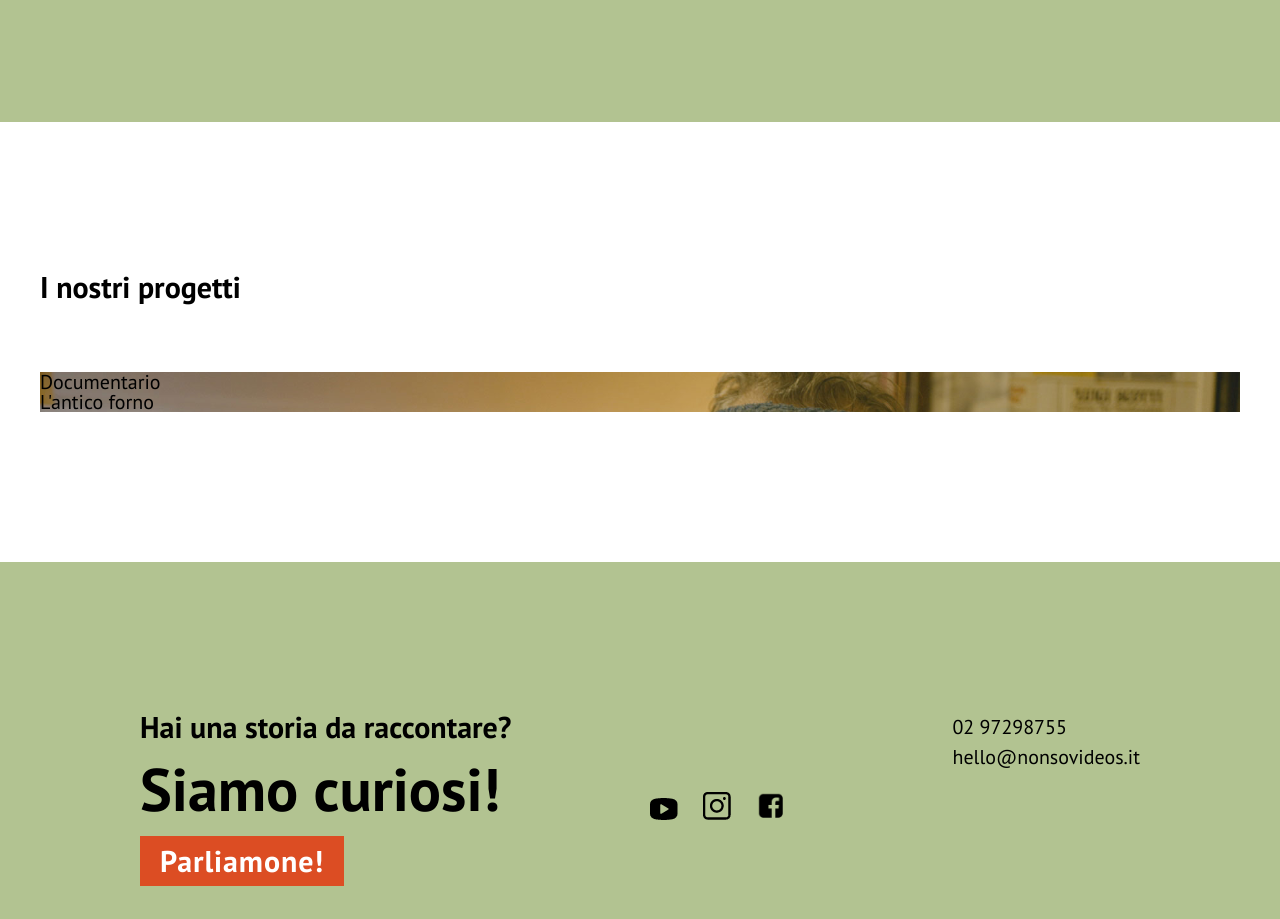
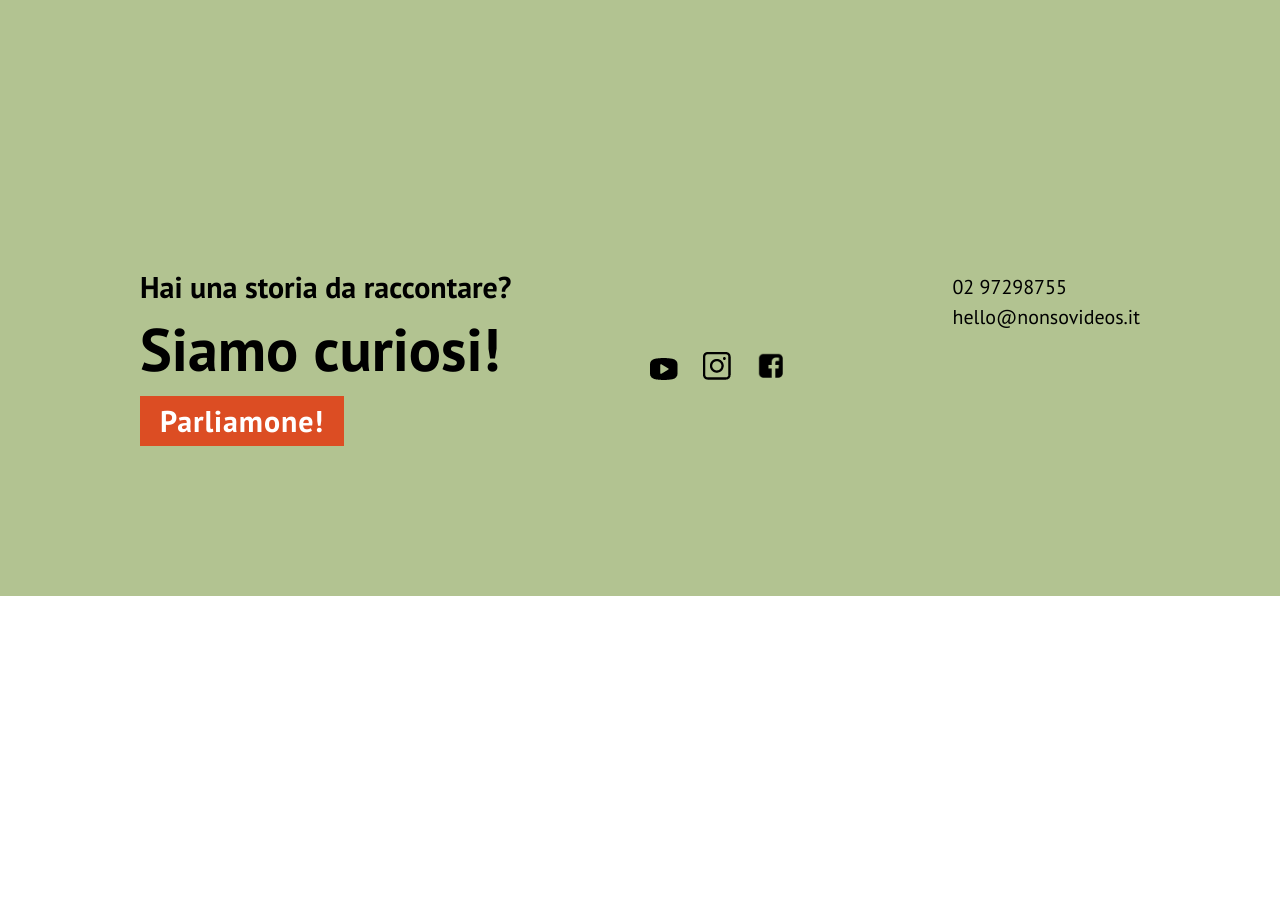
Before and after one commit to saraspiga/saraspiga.github.io, a plain HTML site: page index.html in a window 1280 px wide. Shown: the part 1820-2739 px from the top of the page. After the commit the page ends 2416 px from the top, so only its background shows below. Drawn offline with Linux system fonts and the light colour scheme.

Commit message:
Tolta sezione galleria

```diff
--- a/index.html
+++ b/index.html
@@ -99,7 +99,7 @@
         </div>
     </section>
 
-    <section class="sezione sectionpadding galleria">
+    <!-- <section class="sezione sectionpadding galleria">
         <div class="container">
             <h2 class="titolosezione">I nostri progetti</h2>
             <div class="containergalleria" style="background-image: url('img/bognetti.png');">
@@ -107,7 +107,7 @@
                 <h3>L'antico forno</h3>
             </div>
         </div>
-    </section>
+    </section>-->
 
     <footer>
         <section class="sezione sectionpadding bgverde">
```
